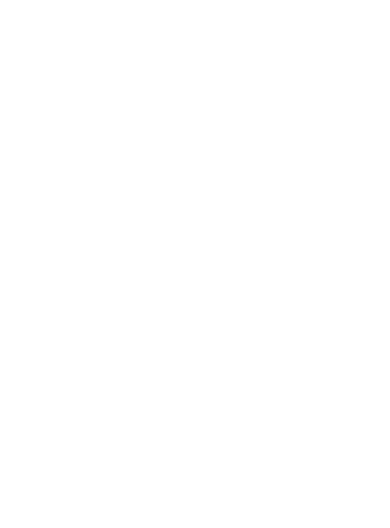
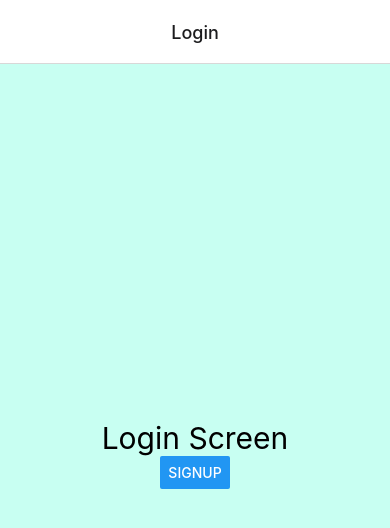
Before and after one commit to david-laugh/gomgomi, a React Native app: screen /Login in a window 390 px wide. Shown: the top 528 px of the page. Built offline with nearby package versions, Linux system fonts and the light colour scheme.

Commit message:
Update Screen Login, Signup

```diff
--- a/src/App.js
+++ b/src/App.js
@@ -5,6 +5,7 @@
 import * as Font from 'expo-font';
 import { ThemeProvider } from 'styled-components/native';
 import { theme } from './theme';
+import Navigation from './navigations';
 
 const cacheImages = (images) => {
     return images.map((image) => {
@@ -32,6 +33,7 @@
     return isReady ? (
         <ThemeProvider theme={theme}>
             <StatusBar barStyle="dark-content" />
+            <Navigation />
         </ThemeProvider>
     ) : (
         <AppLoading
--- /dev/null
+++ b/src/navigations/AuthStack.js
@@ -0,0 +1,24 @@
+import React, { useContext } from 'react';
+import { ThemeContext } from 'styled-components/native';
+import { createStackNavigator } from '@react-navigation/stack';
+import { Login, Signup } from '../screens';
+
+const Stack = createStackNavigator();
+
+const AuthStack = () => {
+    const theme = useContext(ThemeContext);
+    return (
+        <Stack.Navigator
+            initialRouteName="Login"
+            screenOptions={{
+                headerTitleAlign: 'center',
+                cardStyle: { backgroundColor: theme.backgroundColor },
+            }}
+        >
+            <Stack.Screen name="Login" component={Login} />
+            <Stack.Screen name="Signup" component={Signup} />
+        </Stack.Navigator>
+    );
+};
+
+export default AuthStack;
--- /dev/null
+++ b/src/navigations/index.js
@@ -0,0 +1,13 @@
+import React from 'react';
+import { NavigationContainer } from '@react-navigation/native';
+import AuthStack from './AuthStack';
+
+const Navigation = () => {
+    return (
+        <NavigationContainer>
+            <AuthStack />
+        </NavigationContainer>
+    );
+};
+
+export default Navigation;
--- /dev/null
+++ b/src/screens/Login.js
@@ -0,0 +1,24 @@
+import React from 'react';
+import styled from 'styled-components/native';
+import { Text, Button } from 'react-native';
+
+const Container = styled.View`
+    flex: 1;
+    justify-content: center;
+    align-items: center;
+    background-color: ${({ theme }) => theme.background};
+`;
+
+const Login = ({ navigation }) => {
+    return (
+        <Container>
+            <Text style={{ fontSize: 30 }}>Login Screen</Text>
+            <Button
+                title="Signup"
+                onPress={() => navigation.navigate('Signup')}
+            />
+        </Container>
+    );
+};
+
+export default Login;
--- /dev/null
+++ b/src/screens/Signup.js
@@ -0,0 +1,20 @@
+import React from 'react';
+import styled from 'styled-components/native';
+import { Text } from 'react-native';
+
+const Container = styled.View`
+    flex: 1;
+    justify-content: center;
+    align-items: center;
+    background-color: ${({ theme }) => theme.background};
+`;
+
+const Signup = () => {
+    return (
+        <Container>
+            <Text style={{ fontSize: 30 }}>Signup Screen</Text>
+        </Container>
+    );
+};
+
+export default Signup;
--- /dev/null
+++ b/src/screens/index.js
@@ -0,0 +1,4 @@
+import Login from './Login';
+import Signup from './Signup';
+
+export { Login, Signup };
--- a/src/theme.js
+++ b/src/theme.js
@@ -6,6 +6,8 @@
     while: '#FFFFFF',
     black: '#000000',
     gray: '#949BA5',
+
+    warning: '#CC3300',
 };
 
 export const theme = {
@@ -13,4 +15,6 @@
     background: colors.green,
     text: colors.black,
     grayText: colors.gray,
+
+    warning: colors.warning,
 };
```
